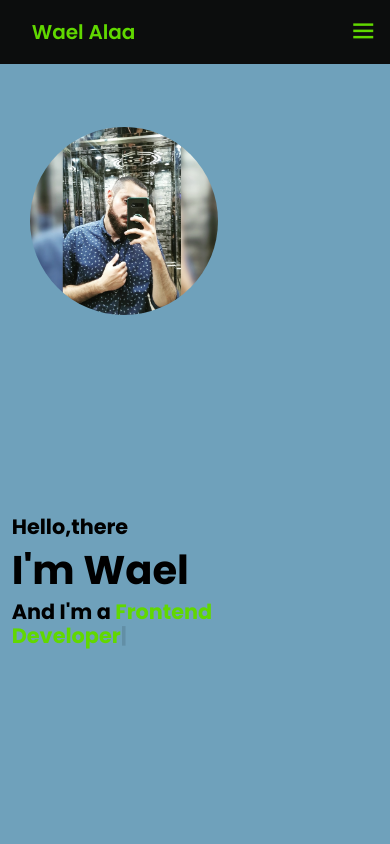
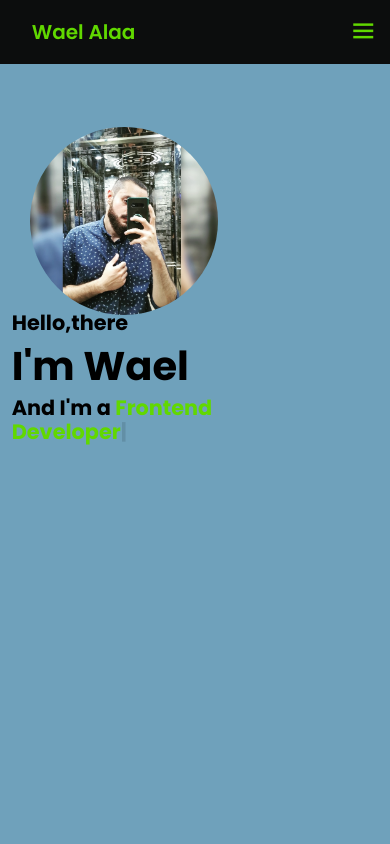
Before and after one commit to WaelZ01/profilr, a plain HTML site: page index.html in a window 390 px wide. Shown: the top 844 px of the page. Drawn offline with nearby package versions, Linux system fonts and the light colour scheme.

Commit message:
fixing some issues 3

```diff
--- a/style.css
+++ b/style.css
@@ -150,14 +150,15 @@ color: #61d800;
   text-transform: capitalize;
 
 }
+
 @media (max-width: 900px) {
    .home {
      display: grid;
-     grid-template-columns: auto;
-     grid-template-rows: auto auto;
+     grid-template-columns: 400px;
+     grid-template-rows: 250px 100px;
      align-items: center;
      justify-items: center;
-     gap: 10px;
+     /* gap: 10px; */
    }
 
    .home-img{
@@ -182,7 +183,7 @@ color: #61d800;
    .home{
       display: grid;
       grid-template-columns: 250px;
-      grid-template-rows: 250px;
+      grid-template-rows: 250px 100px;
       align-items: center;
       width: 100%;
    }
```
